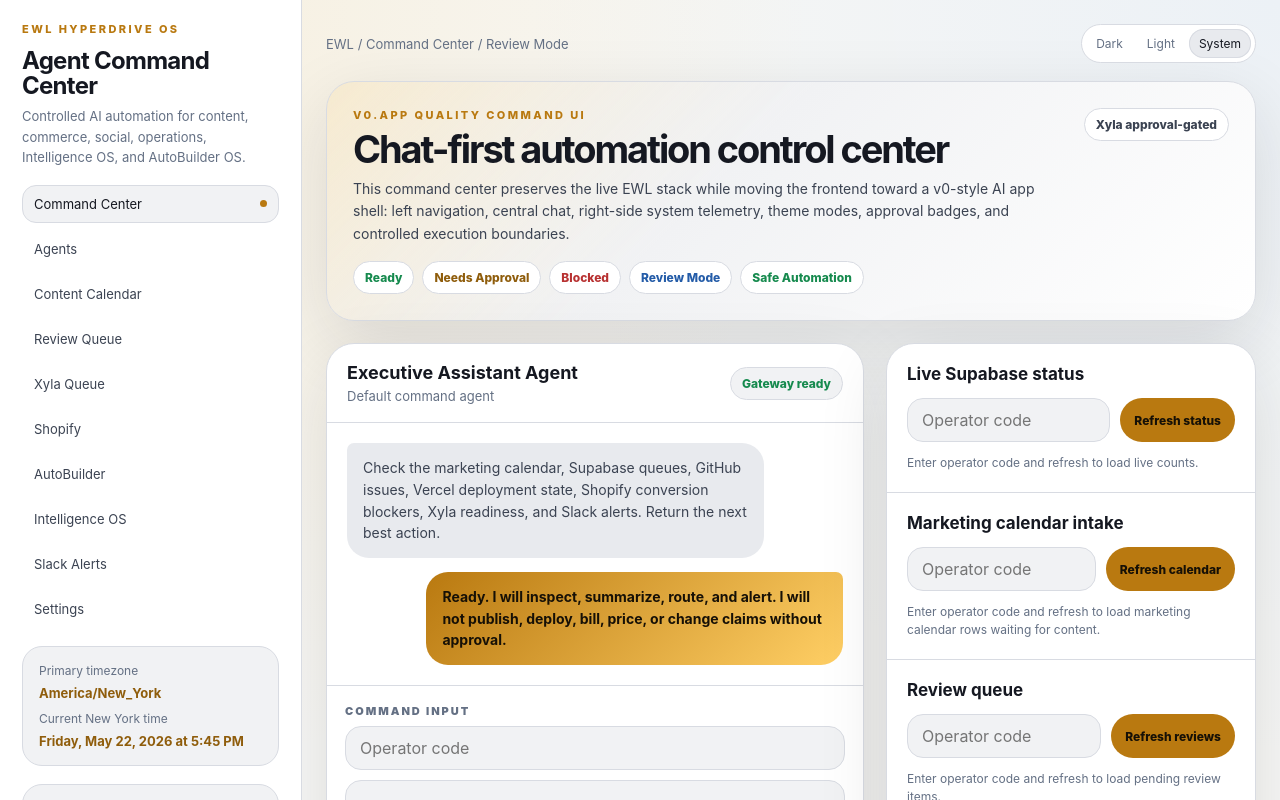
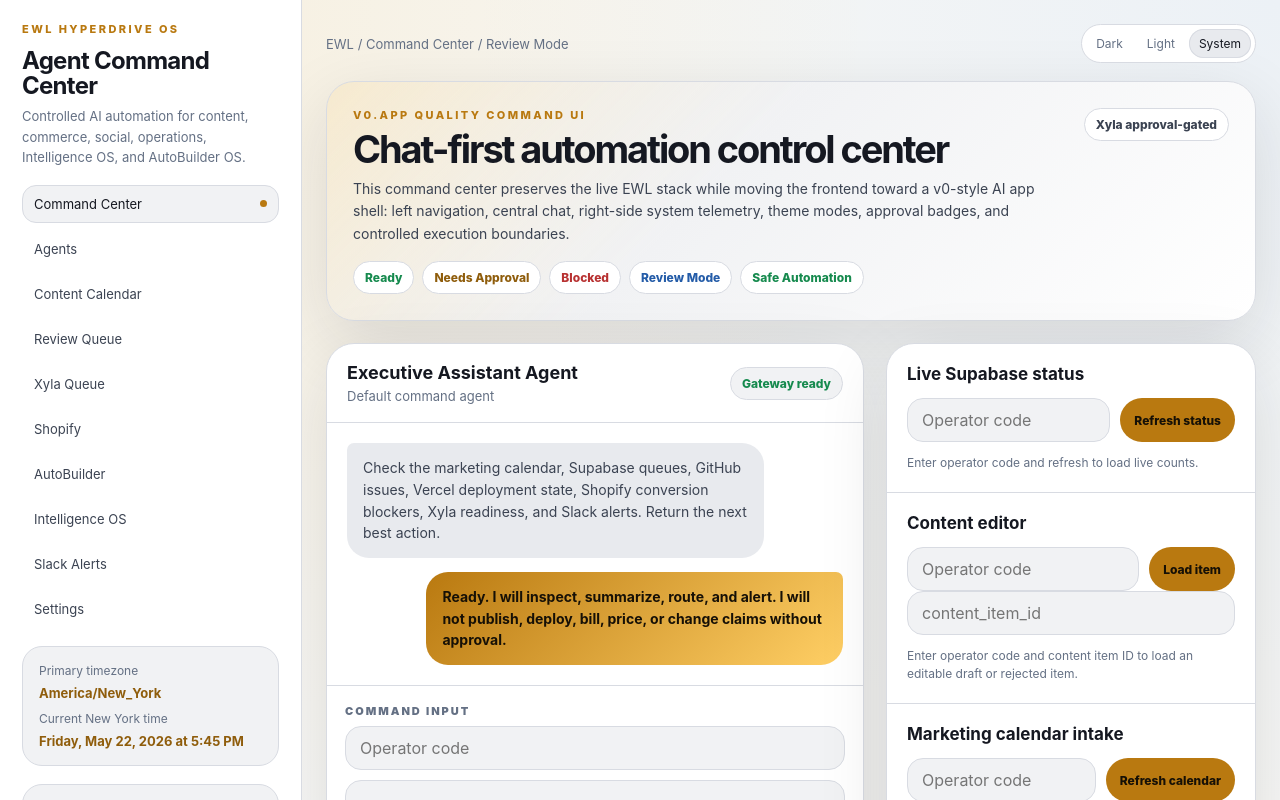
Before and after one commit to Strategic-Minds/EPOXY_WILL_CHANGE_YOUR_LIFE, a Next.js app: page / in a window 1280 px wide. Shown: the top 800 px of the page. Built offline with nearby package versions, Linux system fonts and the light colour scheme.

Commit message:
Wire content editor panel into command center

```diff
--- a/app/page.tsx
+++ b/app/page.tsx
@@ -1,4 +1,5 @@
 import { AgentChat } from './components/AgentChat';
+import { ContentEditorPanel } from './components/ContentEditorPanel';
 import { DashboardStatus } from './components/DashboardStatus';
 import { MarketingCalendarPanel } from './components/MarketingCalendarPanel';
 import { ReviewQueuePanel } from './components/ReviewQueuePanel';
@@ -142,6 +143,7 @@ export default function HomePage() {
 
           <aside className="right-panel">
             <DashboardStatus />
+            <ContentEditorPanel />
             <MarketingCalendarPanel />
             <ReviewQueuePanel />
             <XylaQueuePanel />
```
